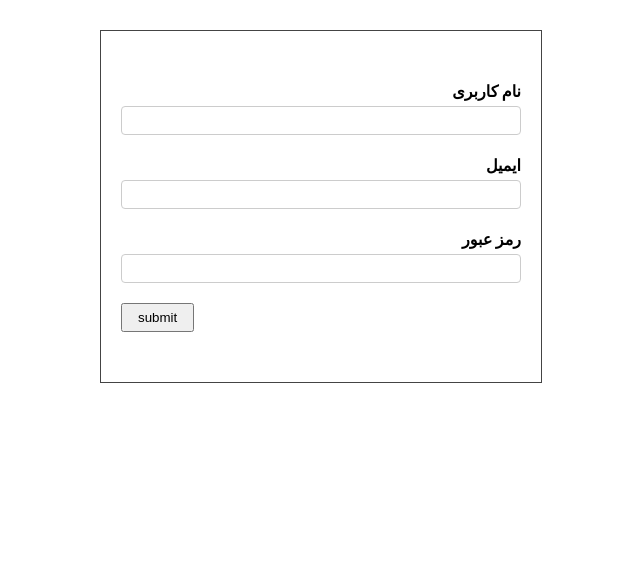
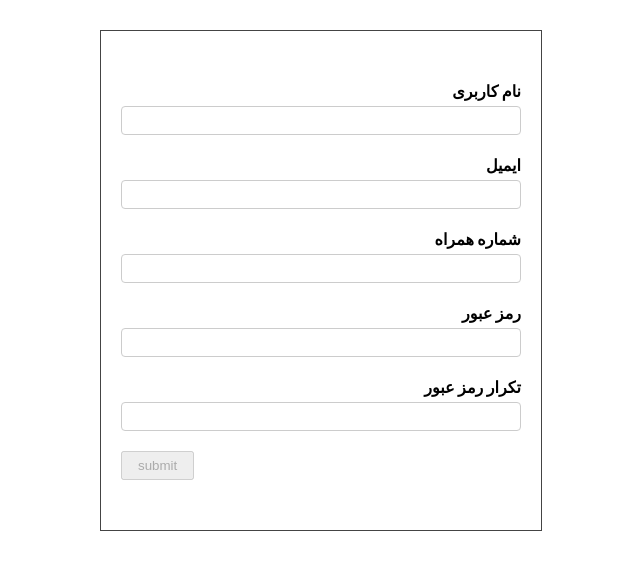
Before and after one commit to Behrooz-zendehdel/Login-Form-with-react, a React (Create React App) app: page / in a window 1280 px wide. Shown: the top 570 px of the page, without its empty margins (319-959 px from the left). Built offline with nearby package versions, Linux system fonts and the light colour scheme.

Commit message:
update button

```diff
--- a/src/SignUpForm.js
+++ b/src/SignUpForm.js
@@ -1,80 +1,110 @@
 import { useFormik } from "formik";
+import * as yup from "yup";
 
 const initialValues = {
   name: "",
   email: "",
   password: "",
+  phoneNumber: "",
+  passwordConformation: "",
 };
-const validate = (values) => {
-  let errors = {};
-  if (!values.name) {
-    errors.name = "وارد کردن نام کاربری الزامی میباشد";
-  }
 
-  if (!values.email) {
-    errors.email = "،وارد کردن ایمیل الزامی میباشد";
-  }
-  if (!values.password) {
-    errors.password = "وارد کردن رمز عبور الزامی میباشد";
-  }
-
-  return errors;
-};
 const onSubmit = (values) => {
   console.log(values);
 };
+const validationSchema = yup.object({
+  name: yup
+    .string()
+    .required("وارد کردن نام کاربری الزامی میباشد")
+    .min(6, "حداقل 6 کاراکتر"),
+  email: yup
+    .string()
+    .email("ایمیل وارد شده اشتباه میباشد")
+    .required("وارد کردن ایمیل الزامی میباشد"),
+  phoneNumber: yup
+    .string()
+    .required("وارد کردن شماره تماس الزامی میباشد")
+    .matches(/^[0-9]{11}$/, "حداقل 11 کراکتر وارد کنید")
+    .nullable(),
+  password: yup
+    .string()
+    .required("وارد کردن رمز عبور الزامی میباشد")
+    .matches(
+      /^(?=.*[A-Za-z])(?=.*\d)(?=.*[@$!%*#?&])[A-Za-z\d@$!%*#?&]{8,}$/,
+      "Must Contain 8 Characters, One Uppercase, One Lowercase, One Number and one special case Character"
+    ),
+  passwordConformation: yup
+    .string()
+    .required("وارد کردن رمز عبور الزامی میباشد")
+    .oneOf([yup.ref("password"), null], "رمز عبور مطابقت نمیکند"),
+});
 
 const SignUpForm = () => {
   const formik = useFormik({
     initialValues,
     onSubmit,
-    validate, // اعتبار سنجی میکنه بر اساس اروری که نوشته میشه
+    validationSchema,
+    validateOnMount: "true", // vase button karbord dare k input true nashe button disbled mimone
   });
-  console.log("visited fields", formik.touched);
+  console.log(formik);
 
   return (
     <div>
       <form onSubmit={formik.handleSubmit}>
         <div className="formControl">
           <label>نام کاربری</label>
-          <input
-            type="text"
-            onChange={formik.handleChange}
-            onBlur={formik.handleBlur}
-            value={formik.values.name}
-            name="name"
-          />
+          <input type="text" {...formik.getFieldProps("name")} name="name" />
           {formik.errors.name && formik.touched.name && (
             <div className="errors">{formik.errors.name}</div>
           )}
         </div>
         <div className="formControl">
           <label>ایمیل</label>
-          <input
-            type="text"
-            onChange={formik.handleChange}
-            onBlur={formik.handleBlur}
-            value={formik.values.email}
-            name="email"
-          />
+          <input type="text" {...formik.getFieldProps("email")} name="email" />
           {formik.errors.email && formik.touched.email && (
             <div className="errors">{formik.errors.email}</div>
           )}
         </div>
+
+        <div className="formControl">
+          <label>شماره همراه</label>
+          <input
+            type="text"
+            {...formik.getFieldProps("phoneNumber")}
+            name="phoneNumber"
+          />
+          {formik.errors.phoneNumber && formik.touched.phoneNumber && (
+            <div className="errors">{formik.errors.phoneNumber}</div>
+          )}
+        </div>
+
         <div className="formControl">
           <label>رمز عبور</label>
           <input
-            type="text"
-            onChange={formik.handleChange}
-            onBlur={formik.handleBlur}
-            value={formik.values.password}
+            type="password"
+            {...formik.getFieldProps("password")}
             name="password"
           />
           {formik.errors.password && formik.touched.password && (
             <div className="errors">{formik.errors.password}</div>
           )}
         </div>
-        <button type="submit">submit</button>
+
+        <div className="formControl">
+          <label>تکرار رمز عبور</label>
+          <input
+            type="password"
+            {...formik.getFieldProps("passwordConformation")}
+            name="passwordConformation"
+          />
+          {formik.errors.passwordConformation &&
+            formik.touched.passwordConformation && (
+              <div className="errors">{formik.errors.passwordConformation}</div>
+            )}
+        </div>
+        <button type="submit" disabled={!formik.isValid}>
+          submit
+        </button>
       </form>
     </div>
   );
```
